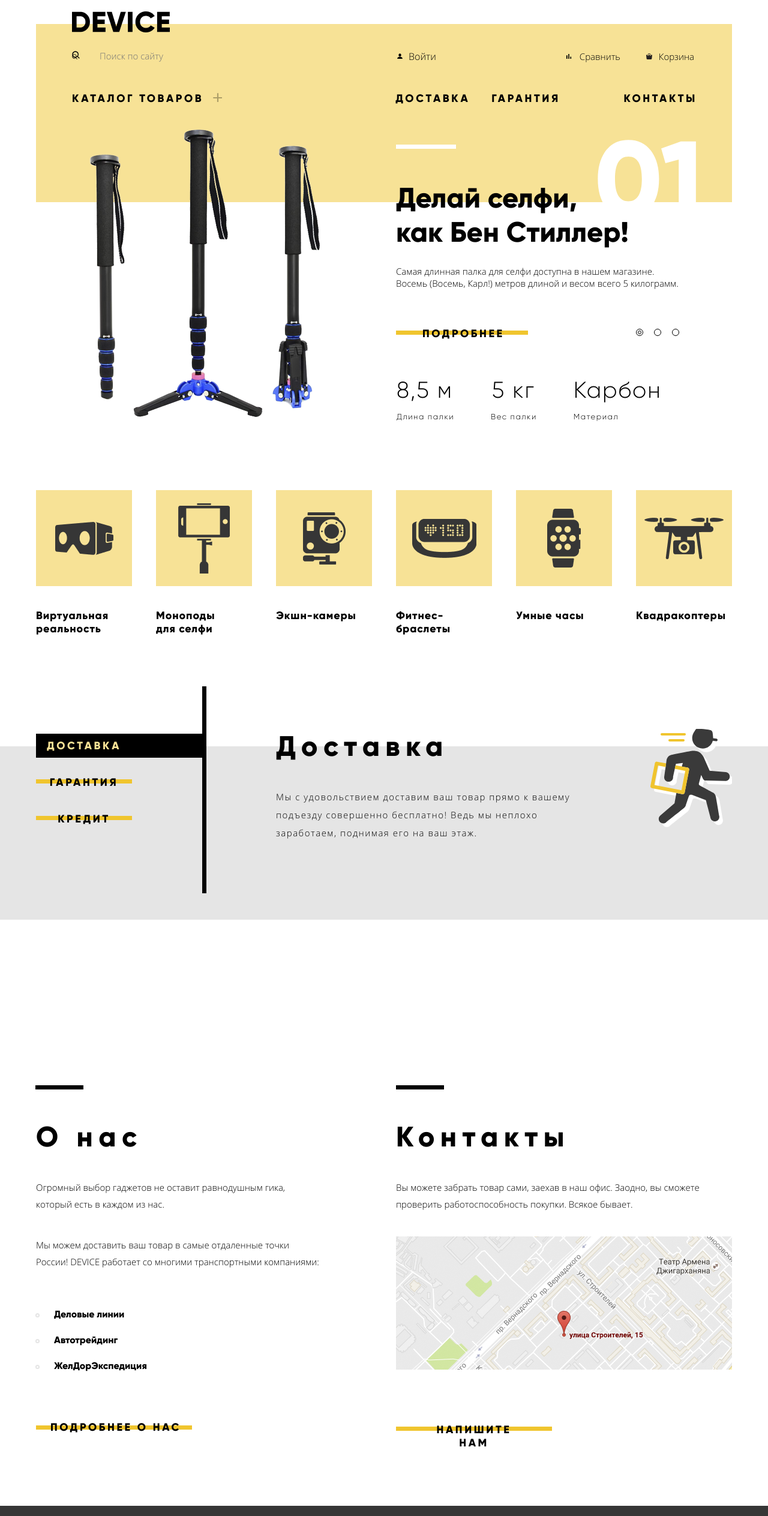
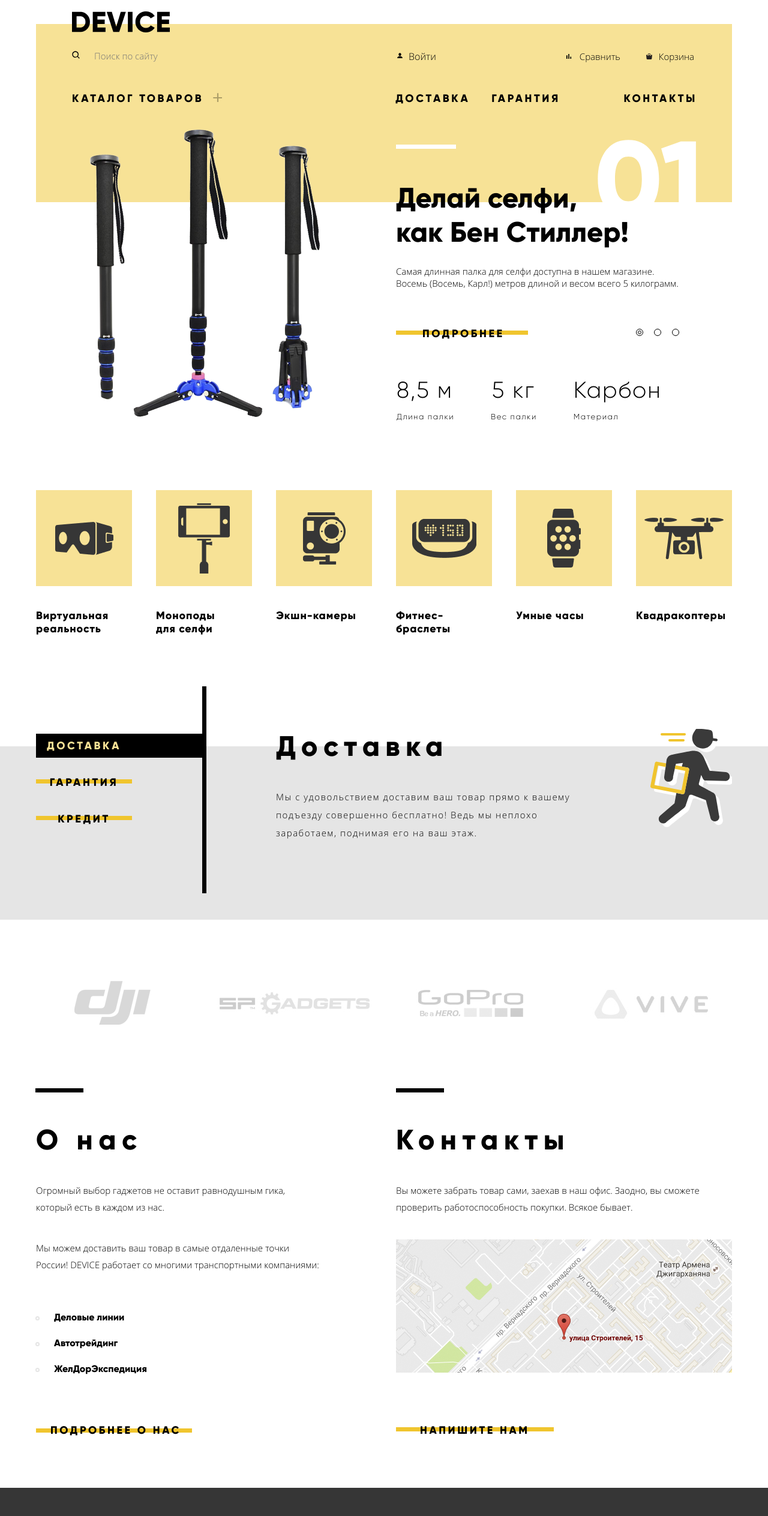
Before and after one commit to PavelMor25/194881-device-30, a plain HTML site: page index.html in a window 1280 px wide. Shown: the top 2527 px of the page at 60% size. Drawn offline with Linux system fonts and the light colour scheme.

Commit message:
Переделана разметка страниц

```diff
--- a/index.html
+++ b/index.html
@@ -22,16 +22,10 @@
       </a>
       <div class="top-header">
         <form class="poisk">
-          <svg width="13" height="13" aria-hidden="true" focusable="false" viewBox="0 0 13 13" fill="none"
-            xmlns="http://www.w3.org/2000/svg">
-            <path
-              d="M5.66671 11C6.85003 10.9998 7.99924 10.6036 8.93137 9.87466L11.862 12.8053L12.8047 11.8627L9.87404 8.932C10.6034 7.99977 10.9998 6.85029 11 5.66666C11 2.726 8.60737 0.333328 5.66671 0.333328C2.72604 0.333328 0.333374 2.726 0.333374 5.66666C0.333374 8.60733 2.72604 11 5.66671 11ZM5.66671 1.66666C7.87271 1.66666 9.66671 3.46066 9.66671 5.66666C9.66671 7.87266 7.87271 9.66666 5.66671 9.66666C3.46071 9.66666 1.66671 7.87266 1.66671 5.66666C1.66671 3.46066 3.46071 1.66666 5.66671 1.66666Z"
-              fill="black" />
-          </svg>
           <input class="input-poisk" type="text" placeholder="Поиск по сайту">
           <button class="btn btn-poisk"><span>Найти</span></button>
         </form>
-        <button class="btn btn-login">Войти</button>
+        <a class="btn btn-login" href="#">Войти</a>
         <p>
           <a class="compare" href="#">Сравнить</a>
           <a class="cart" href="#">Корзина</a>
@@ -235,23 +229,23 @@
         <h2 class="visually-hidden">Бренды</h2>
         <ul class="brends-list">
           <li>
-            <a class="link-brend" href="#" aria-label="Бренд dji">
-              <div class="img-brend brend-dji"></div>
+            <a class="link-brend brend-dji" href="#">
+              <img class="img-brend" src="img/logo-dji.png" alt="Бренд dji" width="260" height="100">
             </a>
           </li>
           <li>
-            <a class="link-brend" href="#" aria-label="Бренд Sp-gadgets">
-              <div class="img-brend brend-spgadgets"></div>
+            <a class="link-brend brend-spgadgets" href="#">
+              <img class="img-brend" src="img/logo-spgadgets.png" alt="Бренд Sp-gadgets" width="260" height="100">
             </a>
           </li>
           <li>
-            <a class="link-brend" href="#" aria-label="Бренд GoPro">
-              <div class="img-brend brend-gopro"></div>
+            <a class="link-brend brend-gopro" href="#">
+              <img class="img-brend" src="img/logo-gopro.png" alt="Бренд GoPro" width="260" height="100">
             </a>
           </li>
           <li>
-            <a class="link-brend" href="#" aria-label="Бренд VIVE">
-              <div class="img-brend brend-vive"></div>
+            <a class="link-brend brend-vive" href="#">
+              <img class="img-brend" src="img/logo-vive.png" alt="Бренд VIVE" width="260" height="100">
             </a>
           </li>
         </ul>
@@ -278,8 +272,10 @@
         <h2>Контакты</h2>
         <p>Вы можете забрать товар сами, заехав в наш офис. Заодно, вы сможете
           проверить работоспособность покупки. Всякое бывает.</p>
-        <img class="map-open-img" src="img/map-image.jpg" alt="г. Москва, ул. Строителей, 15" width="560" height="222">
-        <button class="btn btn-bg btn-contacts">Напишите нам</button>
+        <a class="map-open-img" href="#">
+        <img  src="img/map-image.jpg" alt="г. Москва, ул. Строителей, 15" width="560" height="222">
+        </a>
+        <a class="btn btn-bg btn-contacts" href="#">Напишите нам</a>
       </section>
 
     </div>
@@ -291,7 +287,7 @@
         <img src="img/logo-device-footer.png" alt="Device logo" width="163" height="35">
       </a>
       <header class="footer-header">
-        <button class="btn btn-login-footer">Войти</button>
+        <a class="btn btn-login-footer" href="#">Войти</a>
         <a class="compare-footer" href="#">Сравнить</a>
         <a class="cart-footer" href="#">Корзина</a>
       </header>
```
Also changed, not shown: catalog.html (+10 -16 lines).
